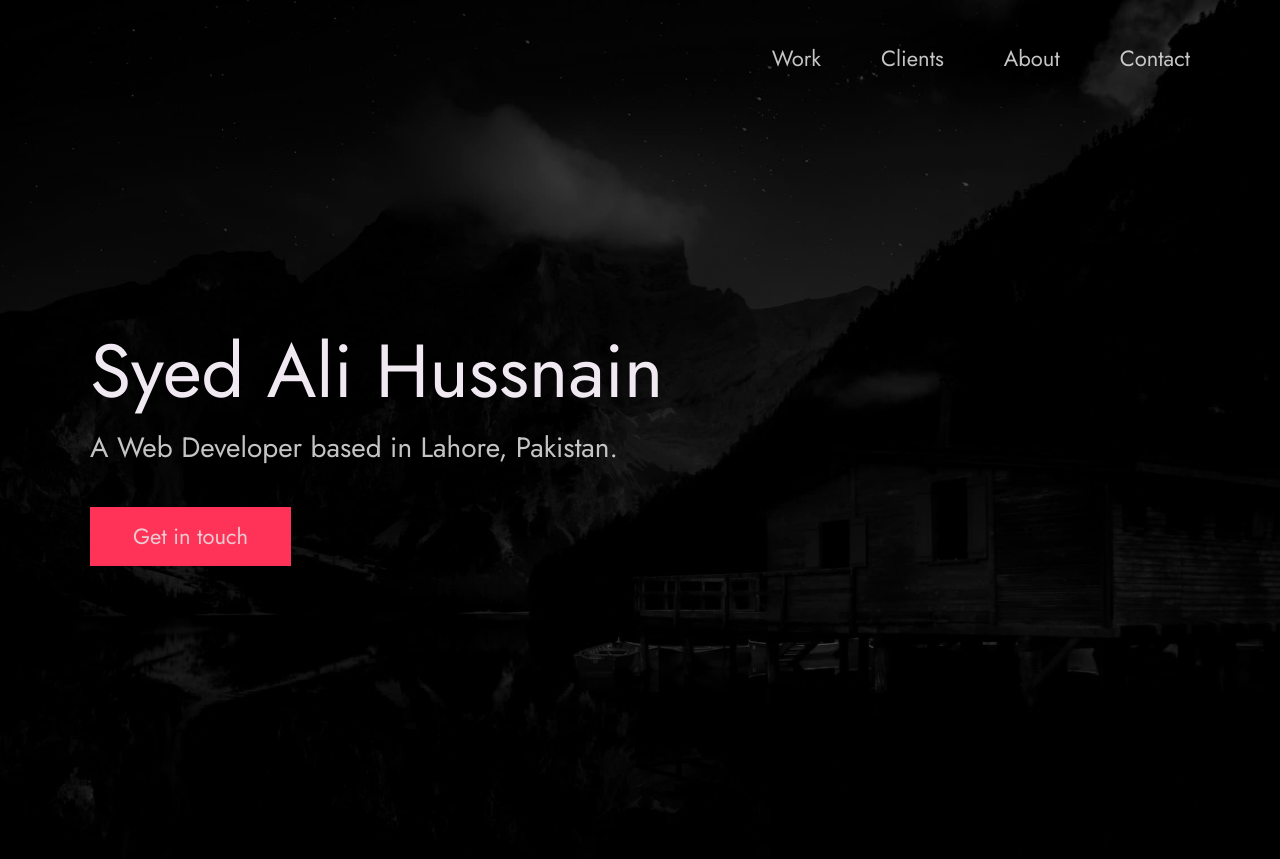
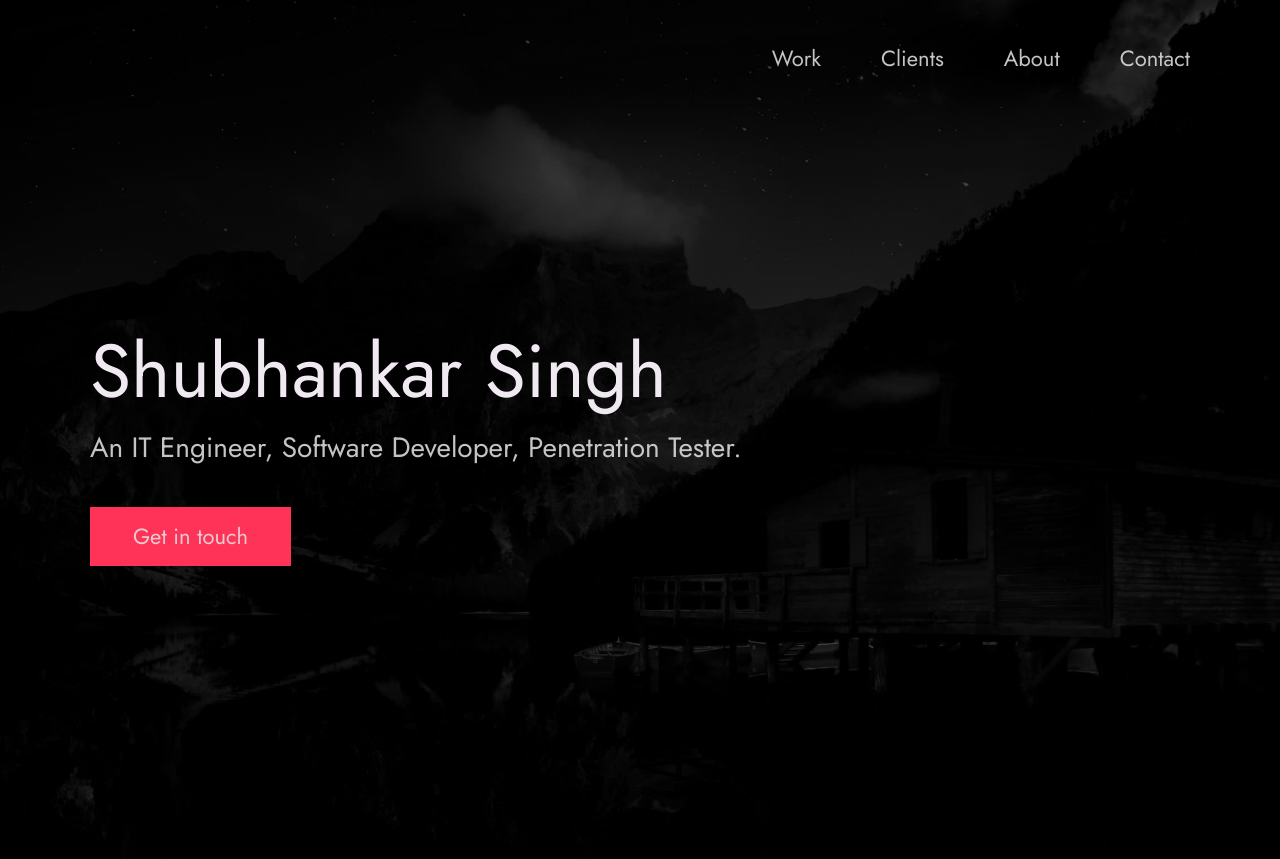
Before and after one commit to saims0n/saims0n.github.io, a Jekyll site: the page index.html, which Jekyll copies as it is, in a window 1280 px wide and 900 px high. Shown: the top 859 px of the window. Built offline with Jekyll 4.4.1, drawn with Linux system fonts in a browser that asks for light colours; some of the changed text lies outside the part shown.

Commit message:
web commit

```diff
--- a/index.html
+++ b/index.html
@@ -1,18 +1,14 @@
 <!--
-  Hello 😊.
+  Hello
 
-  This template is designed and developed by Nisar Hassan Naqvi
+  This template is designed and developed by Shubhankar Singh
   for anyone to use for free or customize the way they like.
 
-  Github Repo: https://github.com/nisarhassan12/portfolio-template/
-  My Website: https://nisar.dev
 
-  For business & inquires, contact me => syednisarhassan12@gmail.com
+
 -->
 
-<!--
-  Follow the instructions written in comments to create your stunning portfolio
--->
+
 
 <!DOCTYPE html>
 <html lang="en">
@@ -24,7 +20,7 @@
 
   <!-- Put your site title here -->
   <title>
-    Syed Ali Hussnain | A Web Developer based in Lahore, Pakistan.
+    Shubhankar Singh | An IT Engineer, Software Developer, Penetration Tester.
   </title>
 
   <meta name="description" content="Add small description of yourslef.">
@@ -56,10 +52,10 @@
       <div class="header__text">
         <h1 class="heading-primary">
           <!-- Replace the following name with your name -->
-          <span>Syed Ali Hussnain</span>
+          <span>Shubhankar Singh</span>
         </h1>
         <!-- Put a small paragraph about yourself -->
-        <p>A Web Developer based in Lahore, Pakistan.</p>
+        <p>An IT Engineer, Software Developer, Penetration Tester.</p>
         <a href="#contact" class="btn btn--pink">Get in touch</a>
       </div>
     </div>
@@ -221,7 +216,7 @@
           me is via an email.
         </p>
         <!-- Replace the email with yours -->
-        <a href="mailto:you@example.com" class="btn">you@example.com</a>
+        <a href="mailto:you@example.com" class="btn">Saimson.in@gmail.com</a>
       </div>
     </div>
   </section>
@@ -254,9 +249,9 @@
         </li>
       </ul>
 
-      <!-- If you give me some credit by keeping the below paragraph, will be huge for me 😊 Thanks. -->
+
       <p>
-        &copy; 2020 - Template designed & developed by <a href="https://nisar.dev" class="link">Nisar</a>.
+        &copy; 2021 - Template designed & developed by Myself <a href="" class="link">Nisar</a>.
       </p>
       <div class="footer__github-buttons">
         <iframe
```
Also changed, not shown: other parts of index.html (+1 -2 lines).
